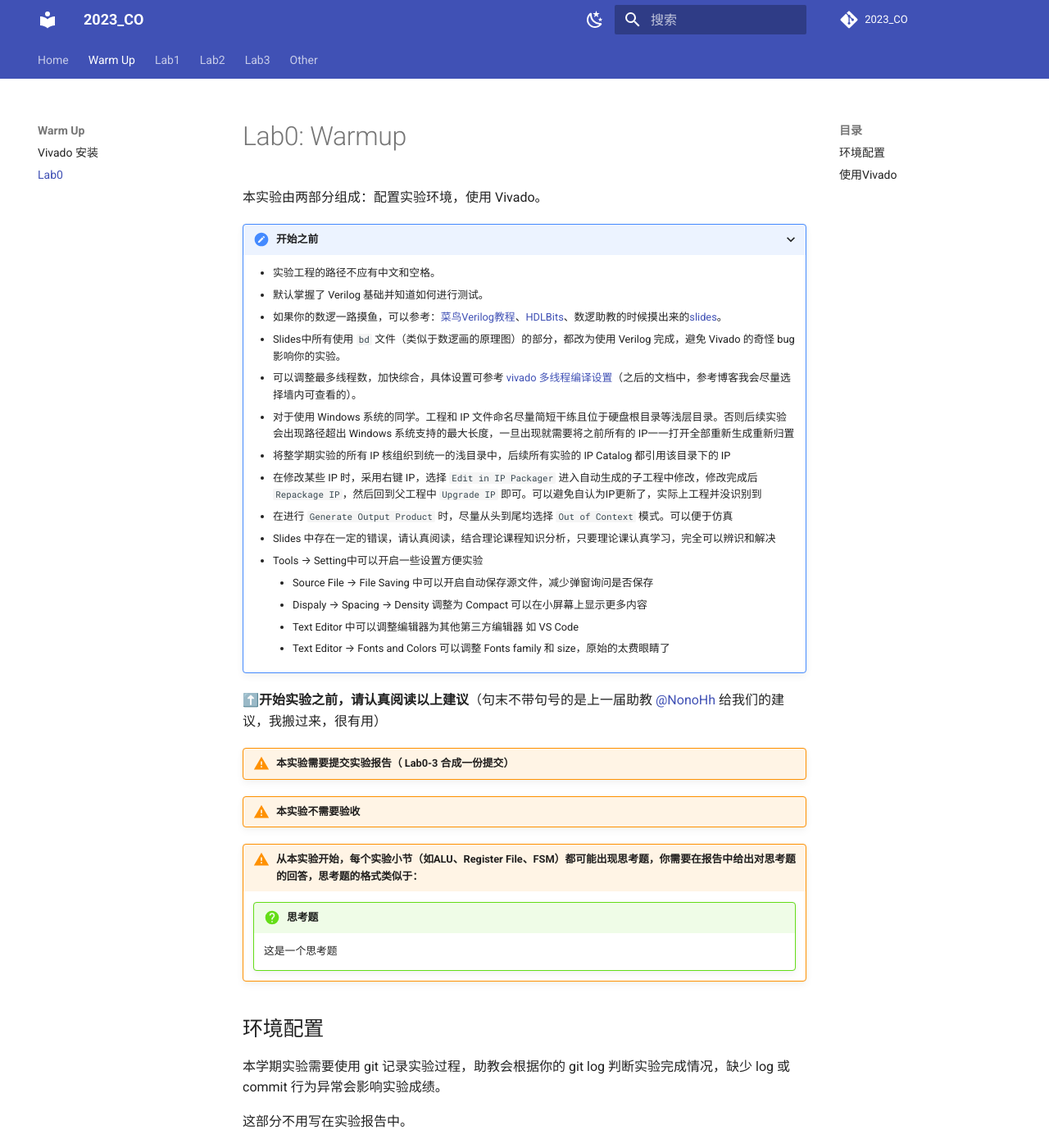
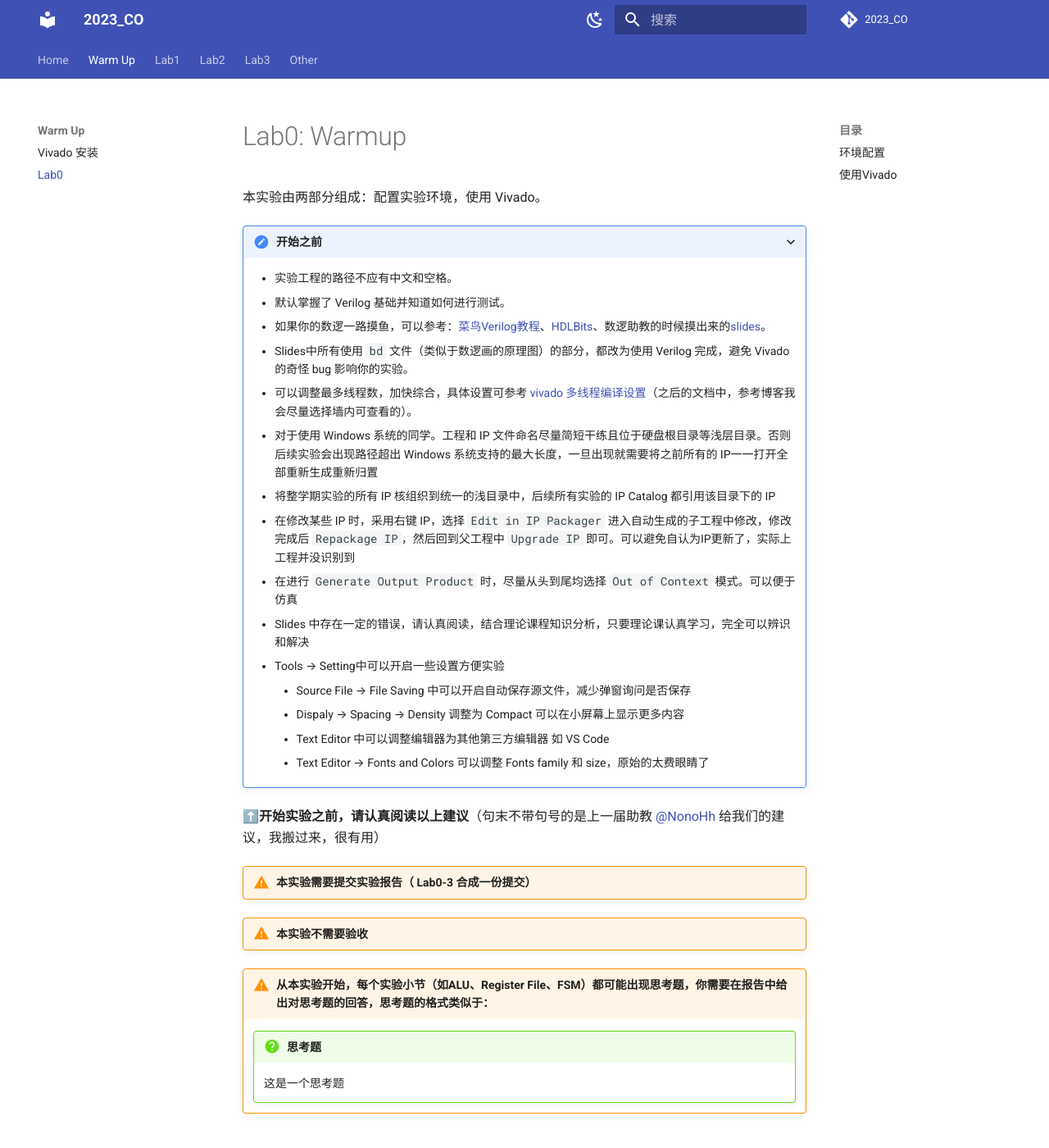
Before and after one commit to Guahao31/2023_CO, an MkDocs documentation site: the page built from docs/warmup/Lab0.md, in a window 1280 px wide and 1400 px high. Shown: the whole window at 82% size. Built offline with MkDocs 1.6.1 and Material for MkDocs 9.7.7, drawn with Linux system fonts in a browser that asks for light colours; comment, search, counter and statistics services are not loaded.

Commit message:
style: improve font-size

```diff
--- /dev/null
+++ b/docs/_css/style.css
@@ -0,0 +1,7 @@
+.md-typeset code:not(pre code) {
+  font-size: inherit;
+}
+
+.md-typeset .admonition, .md-typeset details {
+  font-size: 0.7rem;
+}
--- a/mkdocs.yml
+++ b/mkdocs.yml
@@ -43,6 +43,9 @@ markdown_extensions:
   - pymdownx.snippets
   - pymdownx.superfences
 
+extra_css:
+  - _css/style.css
+
 nav:
   - Home: index.md
   - Warm Up:
```
